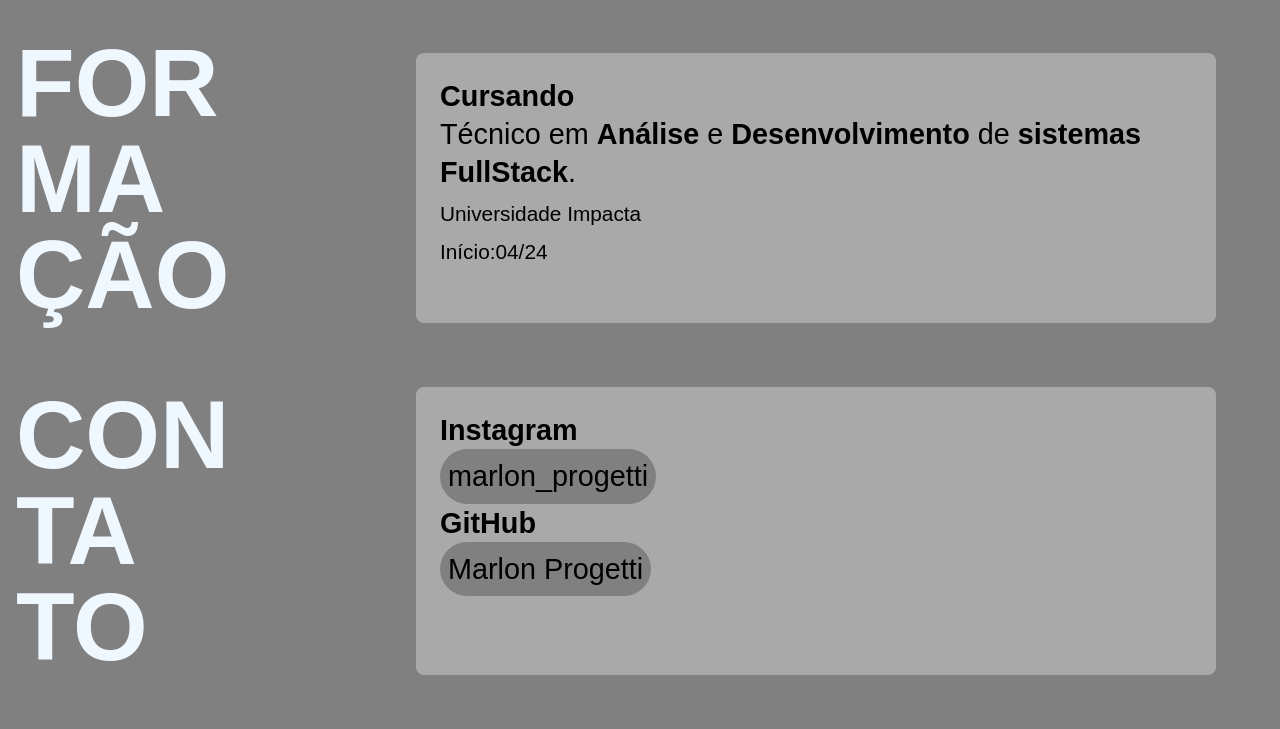
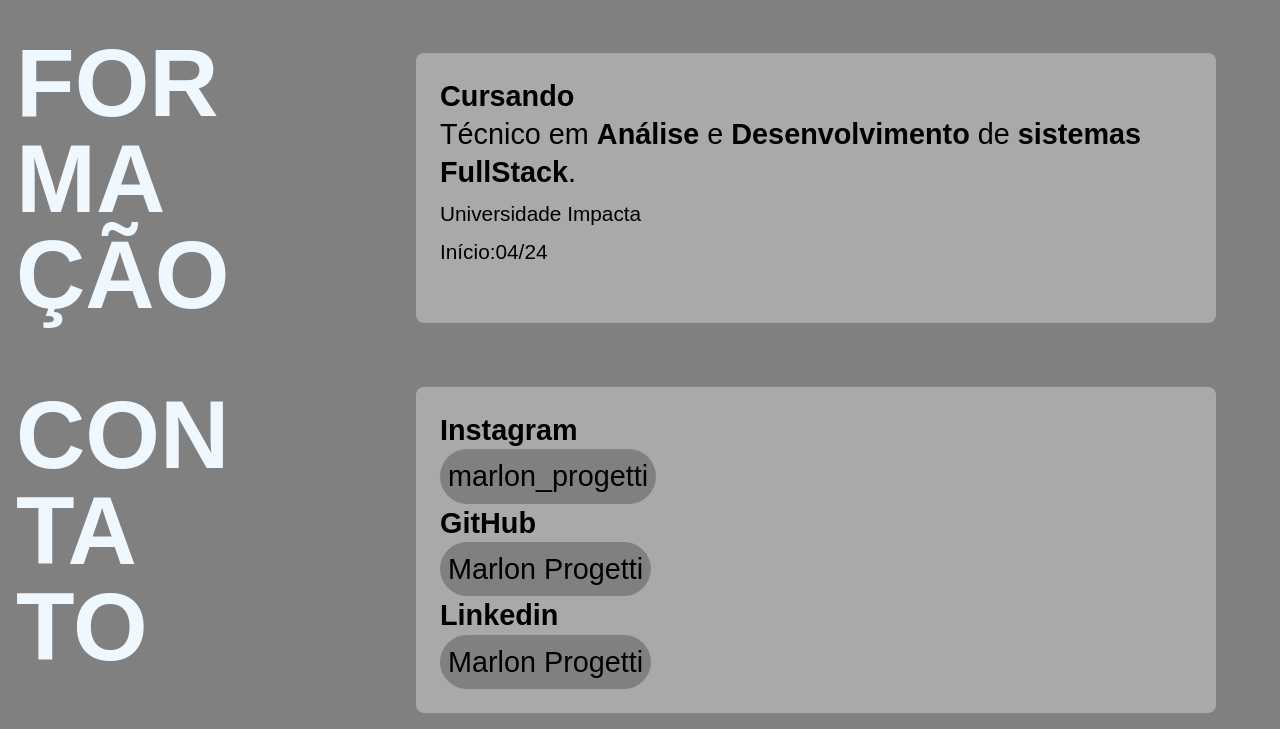
Before and after one commit to MarlonProgetti/MarlonProgetti.github.io, a plain HTML site: page index.html in a window 1280 px wide. Shown: the part 1021-1750 px from the top of the page. Before the commit the page ends 1712 px from the top, so only its background shows below. Drawn offline with Linux system fonts and the light colour scheme.

Commit message:
LinkedIn

```diff
--- a/index.html
+++ b/index.html
@@ -56,6 +56,8 @@
       <p><a class="links" href="https://www.instagram.com/marlon_progetti/">marlon_progetti</a></p>
       <h4>GitHub</h4>
       <p><a class="links" href="https://github.com/MarlonProgetti">Marlon Progetti</a></p>
+      <h4>Linkedin</h4>
+      <p><a class="links" href="https://www.linkedin.com/in/marlon-progetti-2799ab179/">Marlon Progetti</a></p>
     </div>
 
   </section>
```
